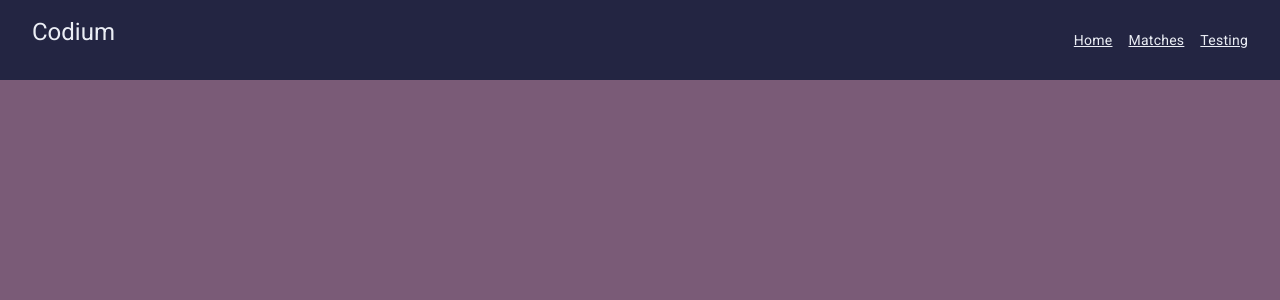
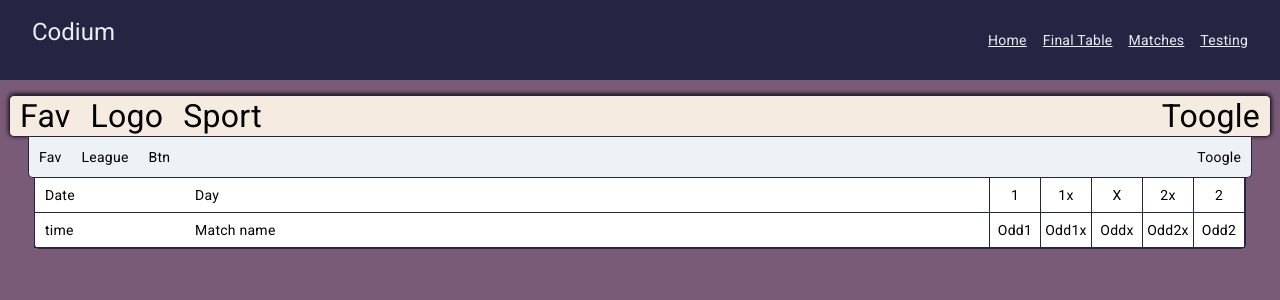
Before and after one commit to madalucard/codium, an Angular app: page /FinalTable in a window 1280 px wide. Before the commit this address led to /. Shown: the top 300 px of the page. Built offline with nearby package versions, Linux system fonts and the light colour scheme.

Commit message:
UI skelet for new custom table.

```diff
--- a/src/app/app.module.ts
+++ b/src/app/app.module.ts
@@ -13,10 +13,12 @@ import { MAT_TOOLTIP_DEFAULT_OPTIONS } from '@angular/material/tooltip';
 import { dateTimeFormatPipe } from './utils/pipes';
 import { NavbarComponent } from './navbar/navbar.component';
 import { MatchesComponent } from './matches/matches.component';
+import { FinalTableComponent } from './final/final-table.component';
 
 const appRoute: Routes = [
   //{ path: '', component: AppComponent },
   { path: '', redirectTo: 'Home', pathMatch: 'full' },
+  { path: 'FinalTable', component: FinalTableComponent },
   { path: 'Matches', component: MatchesComponent },
   { path: 'Testing', component: TableContainerComponent },
 ];
@@ -24,6 +26,7 @@ const appRoute: Routes = [
 @NgModule({
   declarations: [
     AppComponent,
+    FinalTableComponent,
     MatchesComponent,
     NavbarComponent,
     TableContainerComponent,
--- /dev/null
+++ b/src/app/final/final-table.component.html
@@ -0,0 +1,50 @@
+<div class="component-container">
+  <div class="wrapper">
+    <div class="row header">
+      <div class="left-header">
+        <div class="item">Fav</div>
+        <div class="item">Logo</div>
+        <div class="item">Sport</div>
+      </div>
+      <div class="item sport-button">Toogle</div>
+    </div>
+    <div class="column">
+      <div class="league-header-row">
+        <div class="left-header">
+          <div fxFlex class="item fav-icon">Fav</div>
+          <div fxFlex class="item league-name">League</div>
+          <div fxFlex class="item table-button">Btn</div>
+        </div>
+        <div fxFlex class="item league-button">Toogle</div>
+      </div>
+      <div class="day-container">
+        <div class="day-header-row">
+          <div class="texts-container">
+            <div class="text1">Date</div>
+            <div class="text2">Day</div>
+          </div>
+          <div class="odds-container">
+            <div class="odd">1</div>
+            <div class="odd">1x</div>
+            <div class="odd">X</div>
+            <div class="odd">2x</div>
+            <div class="odd">2</div>
+          </div>
+        </div>
+        <div class="match-row">
+          <div class="texts-container">
+            <div class="text1">time</div>
+            <div class="text2">Match name</div>
+          </div>
+          <div class="odds-container">
+            <div class="odd">Odd1</div>
+            <div class="odd">Odd1x</div>
+            <div class="odd">Oddx</div>
+            <div class="odd">Odd2x</div>
+            <div class="odd">Odd2</div>
+          </div>
+        </div>
+      </div>
+    </div>
+  </div>
+</div>
--- /dev/null
+++ b/src/app/final/final-table.component.scss
@@ -0,0 +1,130 @@
+.component-container{
+  height: 100%;
+  width: 100%;
+  display: flex;
+  .wrapper{
+    display: flex;
+    flex-direction: column;
+    align-items: center;
+    width: 100%;
+    padding: 15px 10px 10px 10px;
+    // background-color: aqua;
+    .row{
+      display: flex;
+      flex-direction: row;
+      justify-content: space-between;
+      width: 100%;
+      background-color: #f5ebe0;
+      &.header{
+        font-size: xx-large;
+        border: 1px solid #232542;
+        border-radius: 5px;
+        box-shadow: 0px -1px 5px;
+        .left-header{
+          display: flex;
+          .item{
+            display: flex;
+            padding: 10px 10px;
+          }
+        }
+        .item{
+          display: flex;
+          padding: 10px 10px;
+        }
+      }
+    }
+    .column{
+      display: flex;
+      flex-direction: column;
+      width: 97%;
+      align-items: center;
+      // padding: 0px 5px;
+      .league-header-row{
+        display: flex;
+        flex-direction: row;
+        flex-wrap: nowrap;
+        justify-content: space-between;
+        background-color: #edf2f4;
+        border: 1px solid #232542;
+        border-top: 0px;
+        border-bottom-right-radius: 5px;
+        border-bottom-left-radius: 5px;
+        width: 100%;
+        .left-header{
+          display: flex;
+          .item{
+            display: flex;
+            padding: 10px 10px;
+          }
+        }
+        .item{
+          display: flex;
+          padding: 10px 10px;
+          &.fav-icon{
+            // flex: 50px;
+          }
+          &.league-name{
+            // flex: 1 1 15%;
+          }
+          &.table-button{
+            // flex: 1 1 75%;
+          }
+        }
+      }
+      .day-container{
+        display: flex;
+        flex-direction: column;
+        flex-wrap: nowrap;
+        border: 1px solid #232542;
+        border-top: 0px;
+        border-bottom-right-radius: 5px;
+        border-bottom-left-radius: 5px;
+        width: 99%;
+        background-color: #ffffff;
+        .day-header-row,
+        .match-row{
+          display: flex;
+          flex-direction: row;
+          justify-content: space-between;
+          height: 35px;
+          .texts-container{
+            display: flex;
+            flex-direction: row;
+            justify-content: flex-start;
+            align-items: stretch;
+            flex: 1 1 auto;
+            border: 1px solid #232542;
+            margin-left: -1px;
+            margin-top: -1px;
+            .text1,
+            .text2{
+              display: flex;
+              align-items: center;
+              padding-left: 10px;
+            }
+            .text1{
+              flex: 15%;
+            }
+            .text2{
+              flex: 85%;
+            }
+          }
+          .odds-container{
+            display: flex;
+            flex-direction: row;
+            height: 35px;
+            .odd{
+              display: flex;
+              justify-content: center;
+              align-items: center;
+              border: 1px solid #232542;
+              margin-left: -1px;
+              margin-top: -1px;
+              width: 50px;
+            }
+          }
+        }
+      }
+    }
+  }
+}
--- /dev/null
+++ b/src/app/final/final-table.component.ts
@@ -0,0 +1,19 @@
+import { Component, OnInit } from '@angular/core';
+import offers from 'src/assets/offer.json';
+import { COLUMNS_TEST } from '../utils/columnsDefinitions';
+
+@Component({
+  selector: 'final-table',
+  templateUrl: './final-table.component.html',
+  styleUrls: ['./final-table.component.scss'],
+})
+export class FinalTableComponent implements OnInit {
+  public x = offers;
+  public betradarTeams = this.x.BetradarTeams;
+  public eventChanceTypes = this.x.EventChanceTypes;
+  public labels = this.x.Labels;
+  public odds = this.x.Odds;
+
+  displayedColumns: string[] = COLUMNS_TEST;
+  ngOnInit(): void {}
+}
--- a/src/app/navbar/navbar.component.html
+++ b/src/app/navbar/navbar.component.html
@@ -2,6 +2,7 @@
   <h1>Codium</h1>
   <ul id="navbar">
     <li><a href="Home">Home</a></li>
+    <li><a href="FinalTable">Final Table</a></li>
     <li><a href="Matches">Matches</a></li>
     <li><a href="Testing">Testing</a></li>
   </ul>
```
